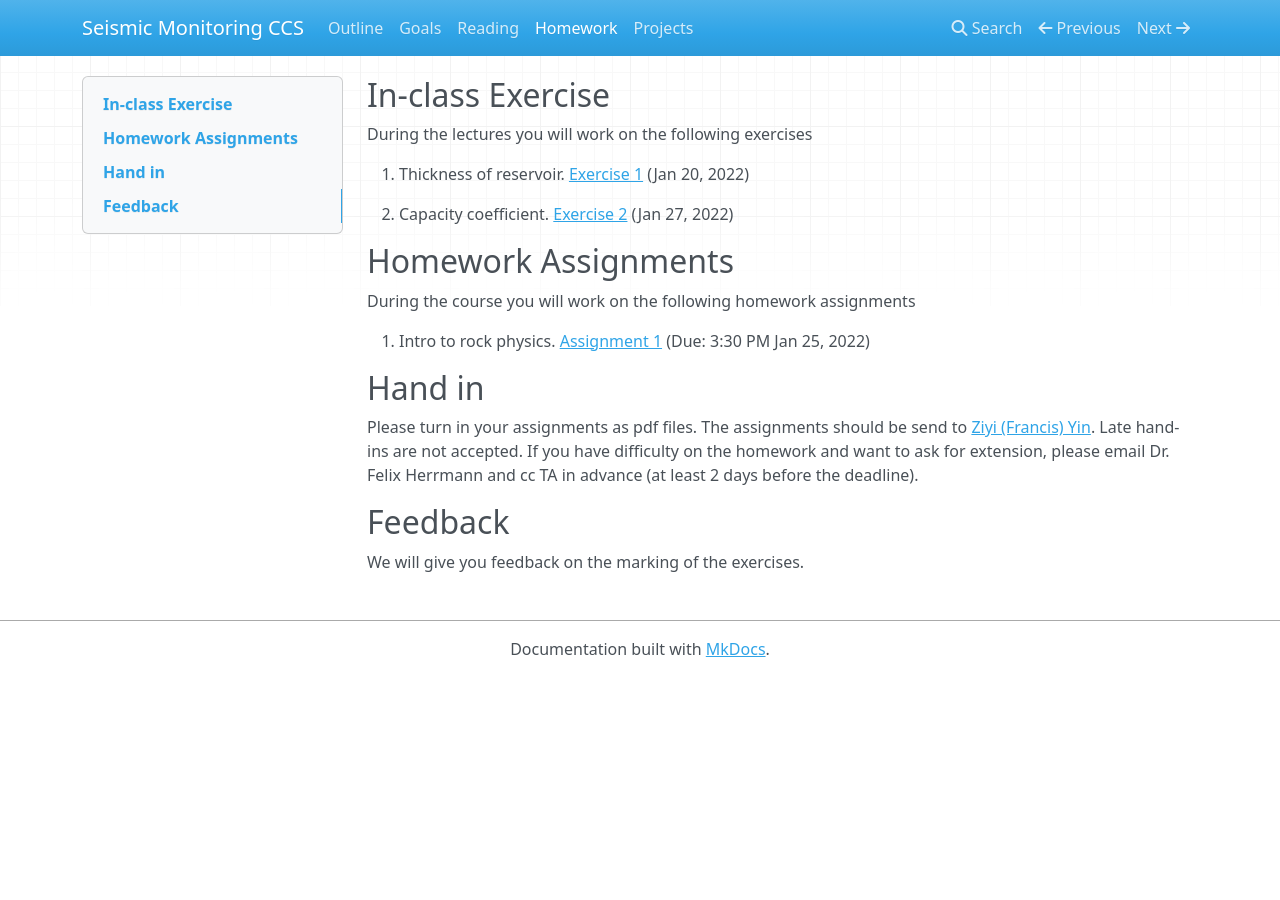
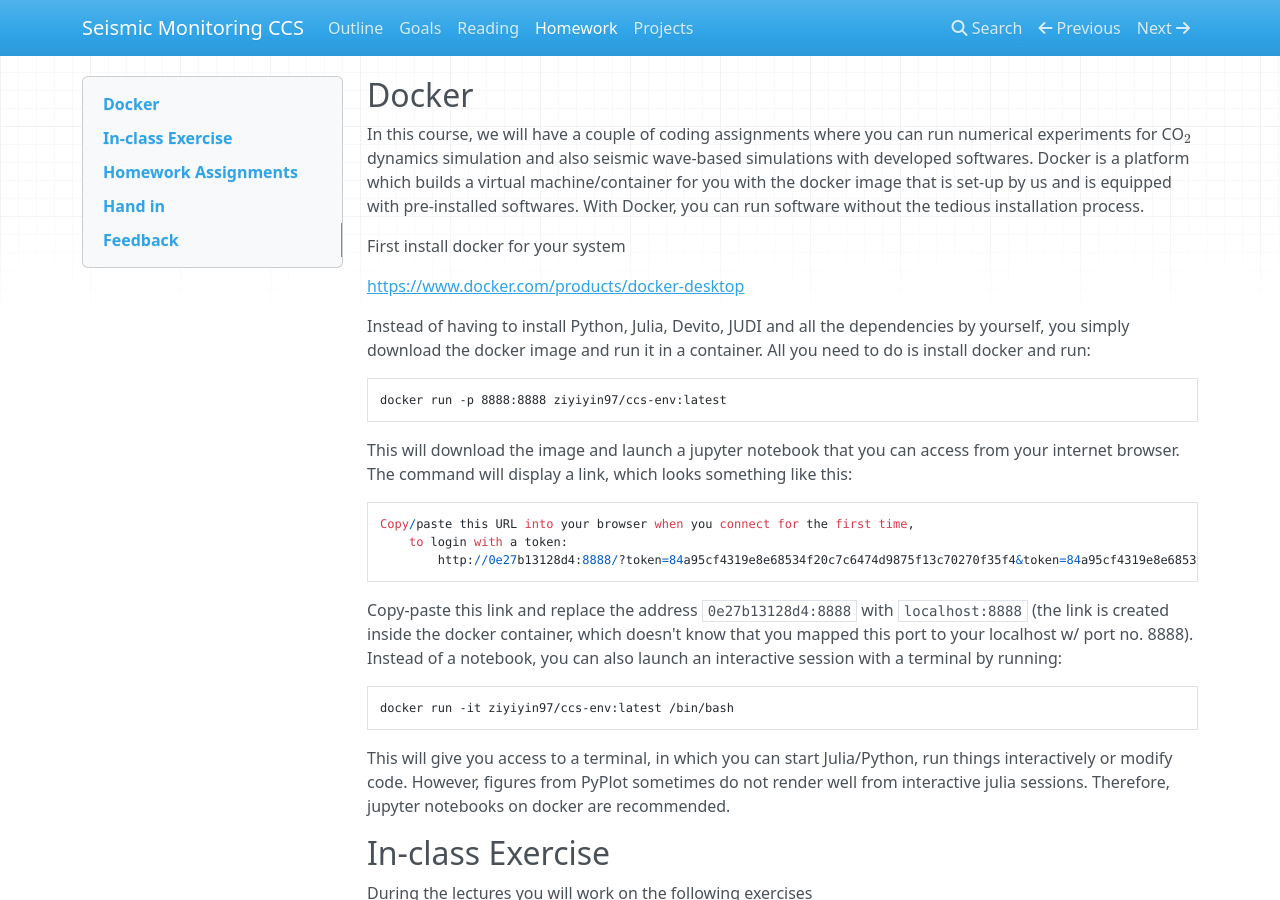
Before and after one commit to flexie/eas-4803-8803-ccs, an MkDocs documentation site: the page built from docs/homework.md, in a window 1280 px wide and 900 px high. Built offline with MkDocs 1.6.1, drawn with Linux system fonts in a browser that asks for light colours; nearby versions of some CDN libraries; old or Windows-style settings are respelled for this version of MkDocs.

Commit message:
add docker image

````diff
--- a/docs/homework.md
+++ b/docs/homework.md
@@ -69,10 +69,11 @@ julia -e 'using Pkg; using JUDI; example=joinpath(dirname(pathof(JUDI)),"..","ex
 
 This command should finish without errors.
 
+-->
 
-## Docker (not necessary for homework but important for project)
+## Docker
 
-Docker is a platform which builds a virtual machine/container for you in case some softwares above cannot be installed/processed in the environment on your local machine. Thus, we suggest you first try to install the softwares above and do the programming exercises on your local machine. The exercises should work well in apple/linux machines. If it renders problems on your machine (especially a windows one), you could install docker and follow the steps below to run julia sessions in a virtual environment.
+In this course, we will have a couple of coding assignments where you can run numerical experiments for CO$_2$ dynamics simulation and also seismic wave-based simulations with developed softwares. Docker is a platform which builds a virtual machine/container for you with the docker image that is set-up by us and is equipped with pre-installed softwares. With Docker, you can run software without the tedious installation process.
 
 First install docker for your system
 
@@ -81,7 +82,7 @@ First install docker for your system
 Instead of having to install Python, Julia, Devito, JUDI and all the dependencies by yourself, you simply download the docker image and run it in a container. All you need to do is install docker and run:
 
 ```
-docker run -p 8888:8888 philippwitte/judi:v1.1
+docker run -p 8888:8888 ziyiyin97/ccs-env:latest
 ```
 
 This will download the image and launch a jupyter notebook that you can access from your internet browser. The command will display a link, which looks something like this:
@@ -95,11 +96,10 @@ Copy/paste this URL into your browser when you connect for the first time,
 Copy-paste this link and replace the address `0e27b13128d4:8888` with `localhost:8888` (the link is created inside the docker container, which doesn't know that you mapped this port to your localhost w/ port no. 8888). Instead of a notebook, you can also launch an interactive session with a terminal by running:
 
 ```
-docker run -it philippwitte/judi:v1.1 /bin/bash
+docker run -it ziyiyin97/ccs-env:latest /bin/bash
 ```
 
 This will give you access to a terminal, in which you can start Julia/Python, run things interactively or modify code. However, figures from PyPlot sometimes do not render well from interactive julia sessions. Therefore, jupyter notebooks on docker are recommended.
--->
 
 ## In-class Exercise
 
````
